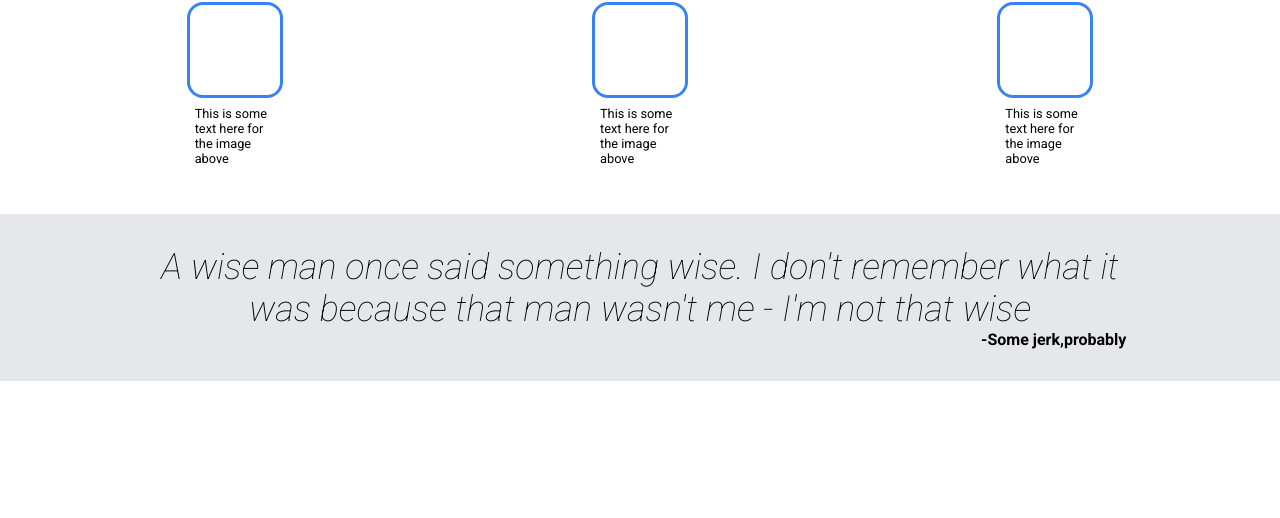
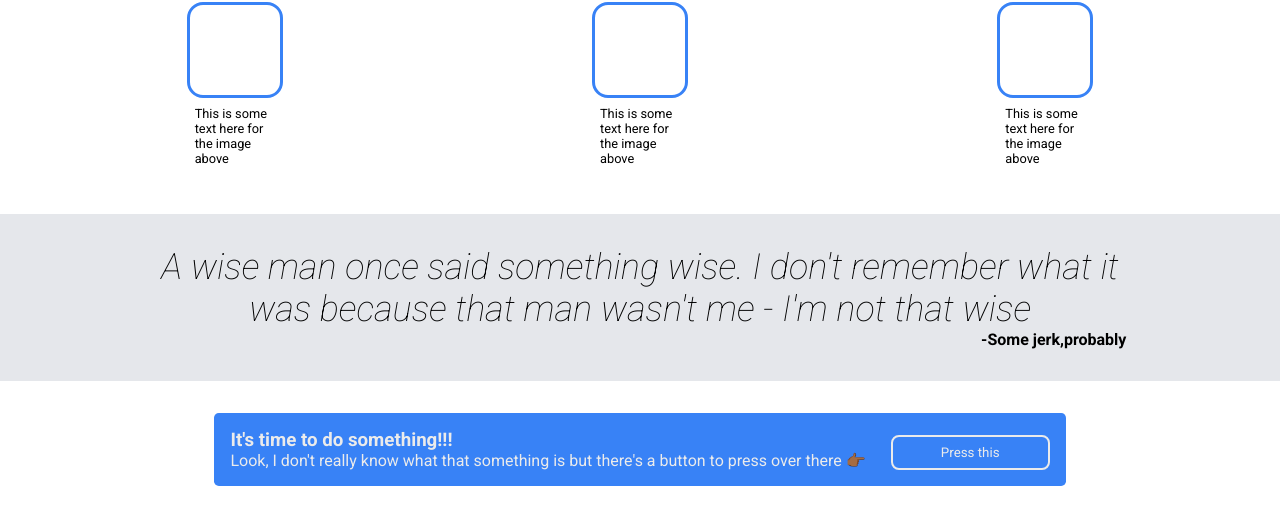
Before and after one commit to BGowera/odin-landing-page, a plain HTML site: page index.html in a window 1280 px wide. Shown: the part 483-1001 px from the top of the page. Before the commit the page ends 864 px from the top, so only its background shows below. Drawn offline with Linux system fonts and the light colour scheme.

Commit message:
basic cta  section content and styling

```diff
--- a/index.html
+++ b/index.html
@@ -34,7 +34,7 @@
 						write this wall of text because lorem ipsum is kinda
 						cliche.
 					</p>
-					<button class="hero-cta">Sign up</button>
+					<button class="hero-cta-btn">Sign up</button>
 				</div>
 				<div class="hero-right">
 					<div class="placeholder-image">
@@ -72,6 +72,17 @@
 					<p class="attribution">-Some jerk,probably</p>
 				</div>
 			</section>
+			<section class="cta-section">
+				<div class="cta-div">
+					<div class="cta-div-content">
+						<h3 class="cta-heading">
+						It's time to do something!!!
+						</h3>
+						<p class="cta-para">Look, I don't really know what that something is but there's a button to press over there 👉🏾</p>
+					</div>
+					<button class="cta-btn">Press this</button>
+				</div>
+			</section>
 		</main>
 	</body>
 </html>
--- a/style.css
+++ b/style.css
@@ -13,7 +13,7 @@ section {
 button {
 	padding: 0.5rem 3rem;
 	border-radius: 0.5rem;
-    border:none;
+	border: none;
 }
 
 /* Nav styles */
@@ -40,7 +40,6 @@ button {
 	text-decoration: none;
 }
 
-
 /* hero section */
 .hero {
 	background-color: #1f2937;
@@ -58,8 +57,8 @@ button {
 	margin-bottom: 0.5rem;
 }
 
-.hero-cta{
-    background-color:#3882f6 ;
+.hero-cta-btn {
+	background-color: #3882f6;
 	font-size: 1.2rem;
 }
 
@@ -81,61 +80,88 @@ button {
 
 /* info section */
 
-.info>*{
-    margin-bottom:1rem;
+.info > * {
+	margin-bottom: 1rem;
 }
 
-.info-heading{
+.info-heading {
 	font-size: 2.25rem;
-    font-weight: ;
+	font-weight: 700;
 	text-align: center;
 }
 
-.info-img-container{
+.info-img-container {
 	display: flex;
 	justify-content: space-around;
 }
 
-.info-img-placeholder{
-    width:6rem;
-    display:flex;
+.info-img-placeholder {
+	width: 6rem;
+	display: flex;
 	flex-direction: column;
-    align-items: center ;
+	align-items: center;
 }
 
-.fake-img{
-    border: .2rem solid #3882f6;
+.fake-img {
+	border: 0.2rem solid #3882f6;
 	border-radius: 1rem;
-    width:6rem;
-    height:6rem;
-    margin-bottom:.5rem;
+	width: 6rem;
+	height: 6rem;
+	margin-bottom: 0.5rem;
 }
 
-.info-img-caption{
-    font-size: .8rem;
+.info-img-caption {
+	font-size: 0.8rem;
 	width: 5rem;
 	font-weight: 400;
 }
 
 /* quote section */
-.quote-section{
+.quote-section {
 	background-color: #e5e7eb;
 	display: flex;
-justify-content:center ;
+	justify-content: center;
 }
 
-.quote-div{
-    width:80%;
+.quote-div {
+	width: 80%;
 }
 
-.quote{
+.quote {
 	font-size: 2.25rem;
 	font-style: italic;
 	font-weight: 200;
 	text-align: center;
 }
 
-.attribution{
+.attribution {
 	font-weight: 700;
 	text-align: end;
 }
+
+/* cta section */
+
+.cta-section{
+    display: flex;
+    justify-content: center;
+}
+
+.cta-div {
+    width: 70%;
+	background-color: #3882f6;
+	padding: 1rem;
+    border-radius: .3rem;
+    display:flex ;
+    align-items:center ;
+    justify-content: space-between;
+}
+
+.cta-heading, .cta-para,.cta-btn{
+    color:#ebebeb;
+}
+
+.cta-btn{
+    align-self: flex-end;
+    background: inherit;
+    border: 2px solid #ebebeb;
+}
```
Lines whose indentation alone changed are shown as unchanged.
